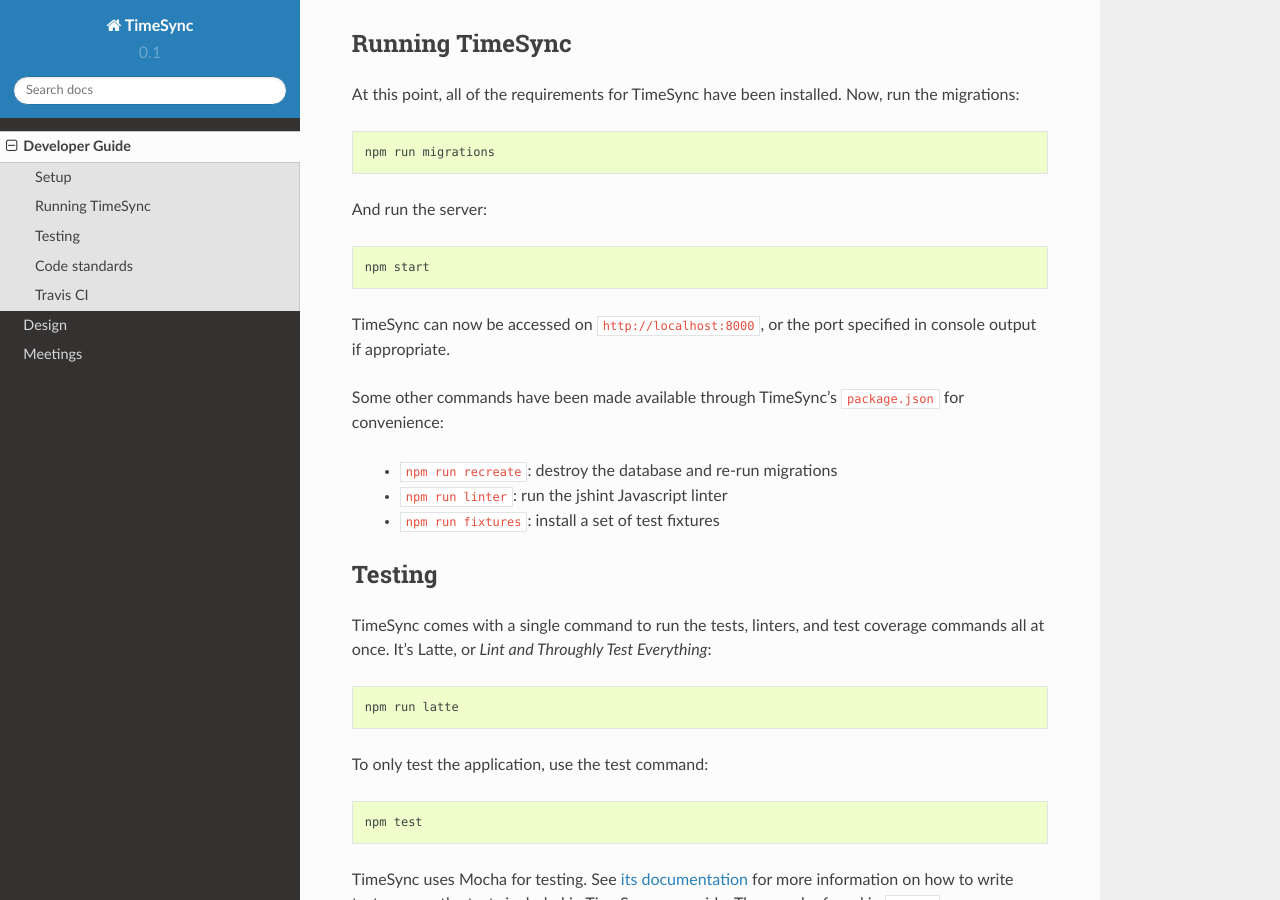
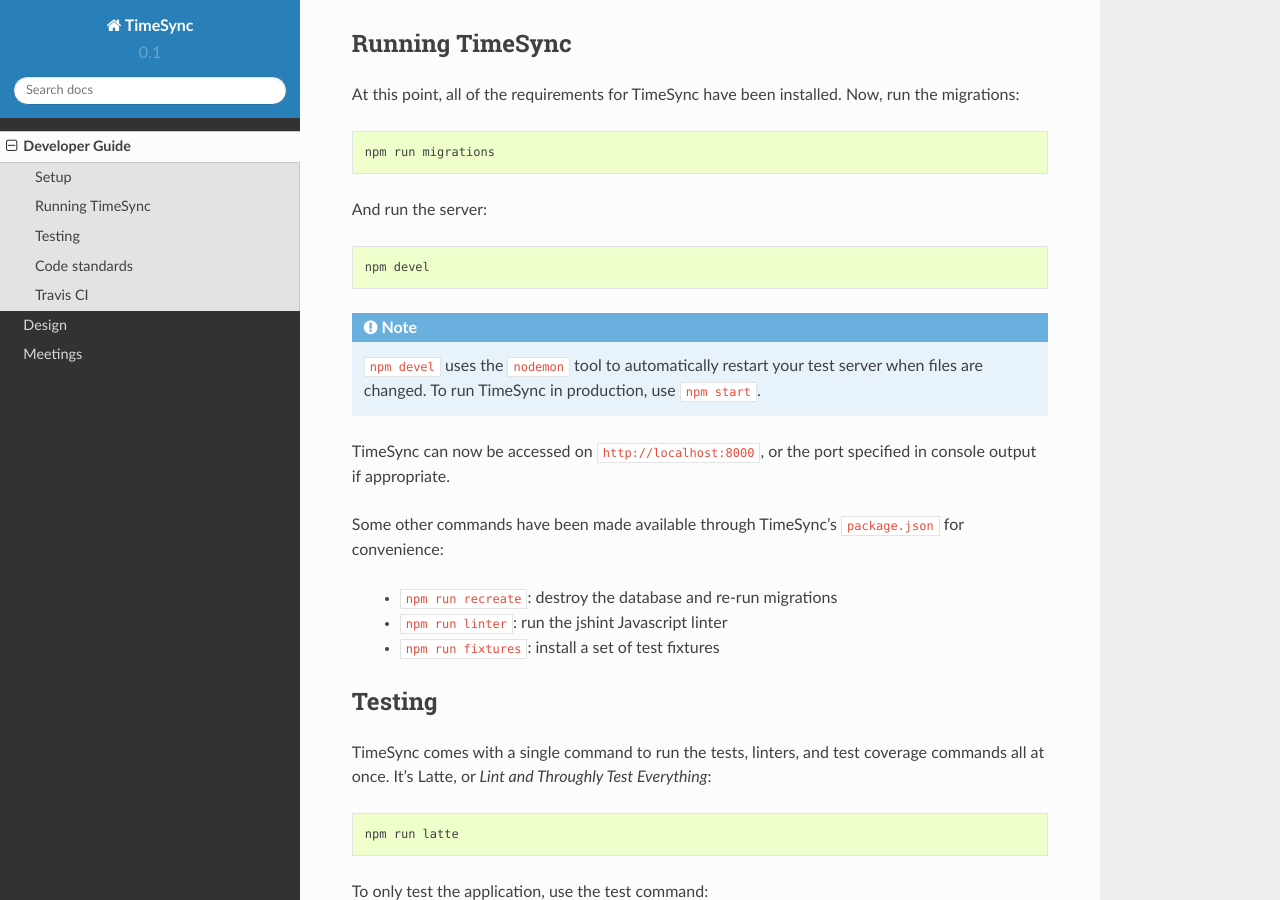
Before and after one commit to osuosl/timesync-node, a Sphinx documentation site: the page built from docs/source/dev/development.rst, in a window 1280 px wide and 900 px high, scrolled down 823 px. Built offline with Sphinx 7.4.7 and the Read the Docs theme 2.0.0, drawn with Linux system fonts in a browser that asks for light colours.

Commit message:
add npm devel command

```diff
--- a/docs/source/dev/development.rst
+++ b/docs/source/dev/development.rst
@@ -48,7 +48,11 @@
 
 And run the server::
 
-    npm start
+    npm devel
+
+.. note:: ``npm devel`` uses the ``nodemon`` tool to automatically restart your
+    test server when files are changed. To run TimeSync in production, use
+    ``npm start``.
 
 TimeSync can now be accessed on ``http://localhost:8000``, or the port
 specified in console output if appropriate.
--- a/package.json
+++ b/package.json
@@ -7,7 +7,8 @@
     "doc": "docs"
   },
   "scripts": {
-    "start": "nodemon ./src/app.js",
+    "start": "node ./src/app.js",
+    "devel": "nodemon ./src/app.js",
     "migrations": "knex migrate:latest",
     "recreate": "rm dev.sqlite3 && knex migrate:latest",
     "linter": "jshint ./src ./tests ./scripts && jscs ./src ./tests ./scripts",
```
